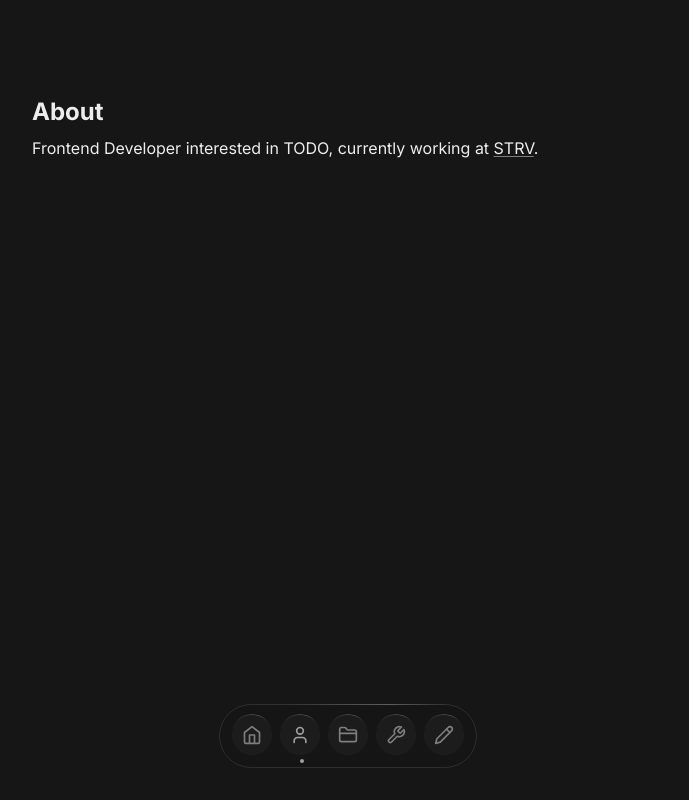
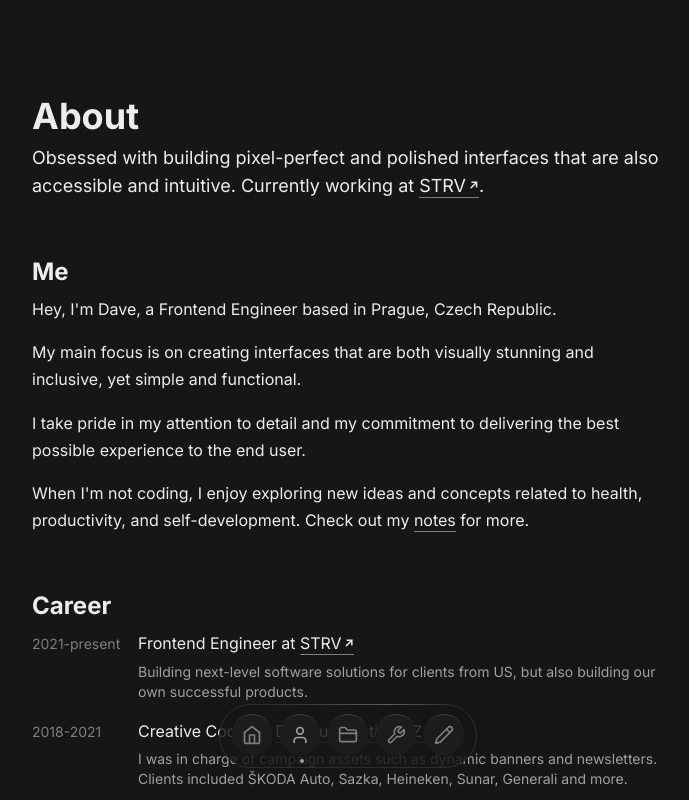
Before and after one commit to haidave/haidave-com, a Next.js app: page /about in a window 1280 px wide. Shown: the whole page, without its empty margins (292-981 px from the left). Built offline with nearby package versions, Linux system fonts and the light colour scheme.

Commit message:
chore(about): add content

```diff
--- a/src/app/about/page.tsx
+++ b/src/app/about/page.tsx
@@ -1,5 +1,8 @@
 import type { Metadata } from 'next'
 
+import { ROUTES } from '~/config/routes'
+import { Contact } from '~/modules/about/components/contact'
+import { Link } from '~/modules/design-system/components/link'
 import { Section } from '~/modules/layout/components/section'
 
 export const metadata: Metadata = {
@@ -10,19 +13,138 @@ export const metadata: Metadata = {
 export default function AboutPage() {
   return (
     <Section.Root>
-      <Section.Title>About</Section.Title>
-      <Section.Description>
-        Frontend Developer interested in TODO, currently working at{' '}
-        <a
-          href="https://www.strv.com/"
-          target="_blank"
-          rel="noopener noreferrer"
-          className="underline decoration-[#7e7e7e] underline-offset-2"
-        >
-          STRV
-        </a>
-        .
-      </Section.Description>
+      <Section.Content>
+        <div>
+          <Section.Title>About</Section.Title>
+          <Section.Description>
+            Obsessed with building pixel-perfect and polished interfaces that are also accessible and intuitive.
+            Currently working at{' '}
+            <Link href="https://www.strv.com/" isExternal>
+              STRV
+            </Link>
+            .
+          </Section.Description>
+        </div>
+
+        <div>
+          <Section.Subtitle>Me</Section.Subtitle>
+          <Section.Block>
+            <div className="grid gap-4">
+              <p>Hey, I&apos;m Dave, a Frontend Engineer based in Prague, Czech&nbsp;Republic.</p>
+              <p>
+                My main focus is on creating interfaces that are both visually stunning and inclusive, yet simple and
+                functional.
+              </p>
+              <p>
+                I take pride in my attention to detail and my commitment to delivering the best possible experience to
+                the end user.
+              </p>
+              <p>
+                When I&apos;m not coding, I enjoy exploring new ideas and concepts related to health, productivity, and
+                self-development. Check out my <Link href={ROUTES.notes}>notes</Link> for more.
+              </p>
+            </div>
+          </Section.Block>
+        </div>
+
+        <div>
+          <Section.Subtitle>Career</Section.Subtitle>
+          <Section.Block>
+            <ul className="grid gap-4">
+              <li className="flex items-baseline gap-4">
+                <span className="w-[5.625rem] shrink-0 text-sm text-tertiary">2021-present</span>
+                <div className="grid gap-1">
+                  <p>
+                    Frontend Engineer at{' '}
+                    <Link href="https://www.strv.com/" isExternal>
+                      STRV
+                    </Link>
+                  </p>
+                  <p className="text-sm text-secondary">
+                    Building next-level software solutions for clients from US, but also building our own successful
+                    products.
+                  </p>
+                </div>
+              </li>
+              <li className="flex items-baseline gap-4">
+                <span className="w-[5.625rem] shrink-0 text-sm text-tertiary">2018-2021</span>
+                <div className="grid gap-1">
+                  <p>
+                    Creative Coder at{' '}
+                    <Link href="https://www.dentsucreative.com/location/prague" isExternal>
+                      Dentsu Creative CZ
+                    </Link>
+                  </p>
+                  <p className="text-sm text-secondary">
+                    I was in charge of campaign assets such as dynamic banners and newsletters. Clients included ŠKODA
+                    Auto, Sazka, Heineken, Sunar, Generali and more.
+                  </p>
+                </div>
+              </li>
+            </ul>
+          </Section.Block>
+        </div>
+
+        <div>
+          <Section.Subtitle>Stack</Section.Subtitle>
+          <Section.Block>
+            <ul className="grid grid-cols-3 gap-x-12 gap-y-4 text-secondary">
+              <li>React, Next.js</li>
+              <li>Typescript</li>
+              <li>Vercel</li>
+
+              <li>Prisma</li>
+              <li>Supabase, Planetscale</li>
+              <li>NextAuth, Clerk</li>
+
+              <li>styled-components, Tailwind CSS</li>
+              <li>GSAP, Framer Motion</li>
+              <li>Storybook</li>
+            </ul>
+          </Section.Block>
+        </div>
+
+        <div>
+          <Section.Subtitle>This Site</Section.Subtitle>
+          <Section.Block>
+            <div className="grid gap-4">
+              <p>
+                This site represents me and my work and allows me to experiment with new technologies and design trends,
+                while staying up-to-date with the latest industry best practices.
+              </p>
+              <p>
+                One of the main purposes of this site is to serve as a personal accountability tool for me, as well as a
+                way to share my learnings, insights, resources, and tools with others.
+              </p>
+              <p>
+                Built with Next.js 13, deployed on Vercel and styled with Tailwind CSS. Framer Motion for animations and
+                accessible component from Radix UI powered by{' '}
+                <Link href="https://ui.shadcn.com/" isExternal>
+                  shadcn/ui
+                </Link>
+                .
+              </p>
+              <p>
+                Inspired by{' '}
+                <Link href="https://rauno.me/" isExternal>
+                  @raunofreiberg
+                </Link>{' '}
+                ,{' '}
+                <Link href="https://emilkowal.ski/" isExternal>
+                  @emilkowalski_
+                </Link>{' '}
+                and{' '}
+                <Link href="https://www.sj.land/" isExternal>
+                  @sjzhang_
+                </Link>
+                .
+              </p>
+            </div>
+          </Section.Block>
+        </div>
+
+        <Contact />
+      </Section.Content>
     </Section.Root>
   )
 }
--- /dev/null
+++ b/src/modules/about/components/contact/index.tsx
@@ -0,0 +1,52 @@
+'use client'
+
+import { CopyIcon } from 'lucide-react'
+import { Toaster, toast } from 'sonner'
+
+import { cn, copyToClipboard } from '~/lib/utils'
+import { Link } from '~/modules/design-system/components/link'
+import { Section } from '~/modules/layout/components/section'
+
+const Contact = () => {
+  return (
+    <div>
+      <Section.Subtitle>Contact</Section.Subtitle>
+      <Section.Block>
+        <div className="flex justify-between py-4">
+          <span>E-mail</span>
+          {/* TODO: Create Button component */}
+          <button
+            onClick={() => {
+              void copyToClipboard('dave@haidave.com')
+              toast.success('Copied to clipboard')
+            }}
+            className={cn(
+              '-mx-4 -my-2 flex items-center gap-2 rounded-xl px-4 py-2',
+              'transition-background duration-500 ease-in-out',
+              'hover:bg-tertiary focus-visible:shadow-focus focus-visible:outline-0'
+            )}
+          >
+            <CopyIcon size={16} /> Copy
+          </button>
+        </div>
+        <div className="flex justify-between border-t border-[#232323] py-4">
+          <p>Stay in touch</p>
+          <div className="inline-block space-x-4">
+            <Link href="https://twitter.com/haidave_" isExternal>
+              Twitter
+            </Link>
+            <Link href="https://www.linkedin.com/in/haidave/" isExternal>
+              LinkedIn
+            </Link>
+            <Link href="https://read.cv/haidave" isExternal>
+              CV
+            </Link>
+          </div>
+        </div>
+      </Section.Block>
+      <Toaster closeButton />
+    </div>
+  )
+}
+
+export { Contact }
--- a/src/modules/design-system/components/link/index.tsx
+++ b/src/modules/design-system/components/link/index.tsx
@@ -18,14 +18,19 @@ export const Link = ({ href, isExternal, children }: LinkProps) => {
       target={target}
       rel={rel}
       className={cn(
-        'border-b-[1.5px] border-[#7e7e7e]',
+        'relative border-b-[1.5px] border-[#7e7e7e] pb-[1px]',
         'transition-colors duration-500 ease-in-out',
         'hover:border-[#ededed] focus-visible:shadow-focus focus-visible:outline-0',
-        isExternal ? 'pr-3' : null
+        isExternal ? 'pr-2' : null
       )}
     >
       {children}
-      {isExternal ? <span className="absolute mt-[0.3125rem] text-xs font-bold">↗</span> : null}
+      {isExternal ? (
+        <>
+          &nbsp;
+          <span className="absolute top-0 -ml-0.5 translate-y-0.5 text-xs font-bold">↗</span>
+        </>
+      ) : null}
     </NextLink>
   )
 }
--- a/src/modules/layout/components/section/index.tsx
+++ b/src/modules/layout/components/section/index.tsx
@@ -3,21 +3,36 @@ type SectionContainerProps = {
 }
 
 const SectionContainer = ({ children }: SectionContainerProps) => {
-  return <section className="relative mx-auto max-w-section px-6 py-24">{children}</section>
+  return <section className="relative mx-auto max-w-section px-6 pb-32 pt-24">{children}</section>
+}
+
+const SectionContent = ({ children }: SectionContainerProps) => {
+  return <div className="grid gap-14">{children}</div>
 }
 
 const SectionTitle = ({ children }: SectionContainerProps) => {
+  return <h1 className="text-4xl font-bold">{children}</h1>
+}
+
+const SectionSubtitle = ({ children }: SectionContainerProps) => {
   return <h2 className="text-2xl font-bold">{children}</h2>
 }
 
 const SectionDescription = ({ children }: SectionContainerProps) => {
-  return <p className="mt-2">{children}</p>
+  return <p className="mt-2 text-lg">{children}</p>
+}
+
+const SectionBlock = ({ children }: SectionContainerProps) => {
+  return <div className="mt-2">{children}</div>
 }
 
 const Section = {
   Root: SectionContainer,
+  Content: SectionContent,
   Title: SectionTitle,
   Description: SectionDescription,
+  Subtitle: SectionSubtitle,
+  Block: SectionBlock,
 }
 
 export { Section }
--- a/src/styles/globals.css
+++ b/src/styles/globals.css
@@ -109,6 +109,10 @@ a {
   text-decoration: inherit;
 }
 
+p {
+  line-height: 1.7;
+}
+
 p,
 h1,
 h2,
```
Also changed, not shown: 1 other file (tests, documents, lock files or other folders).
